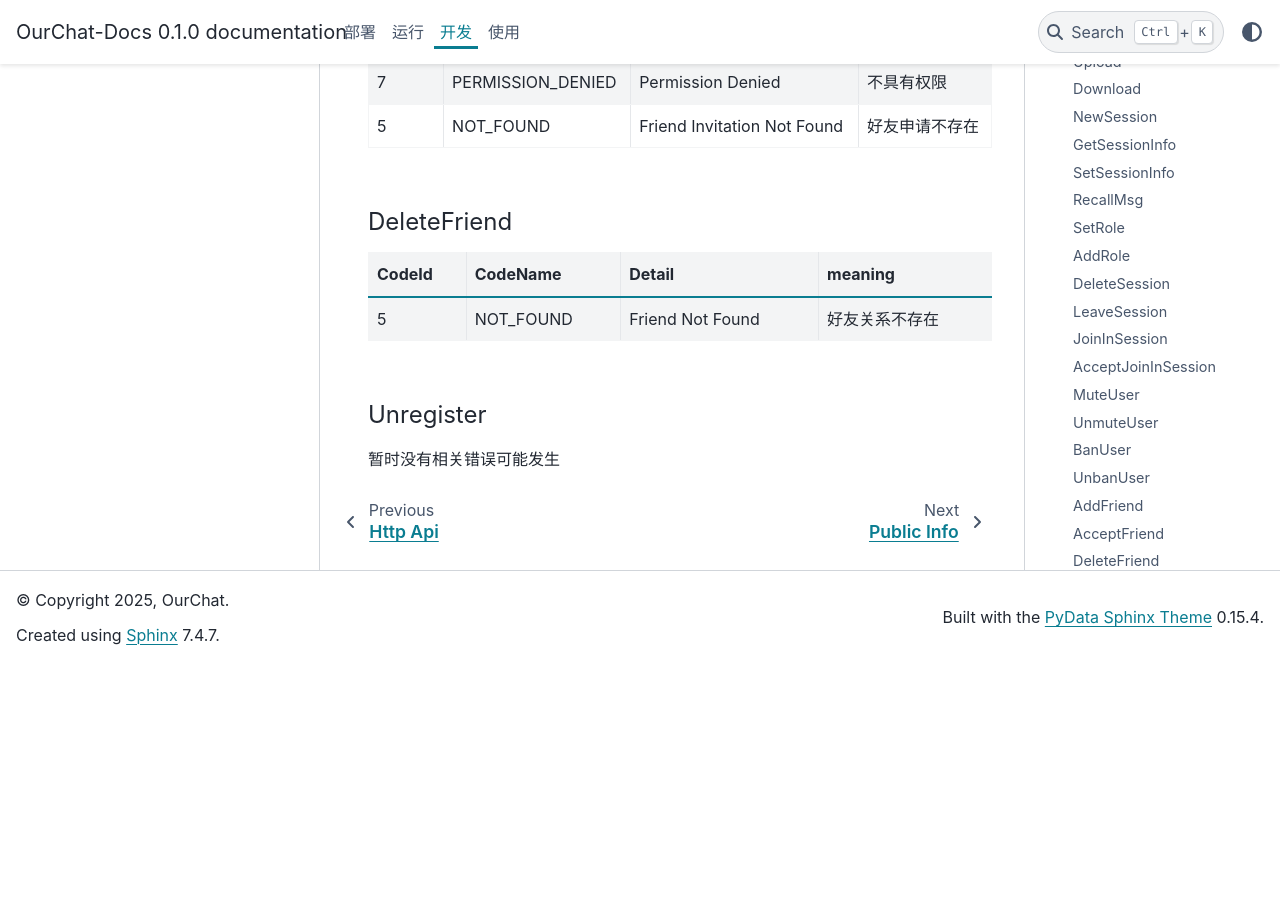
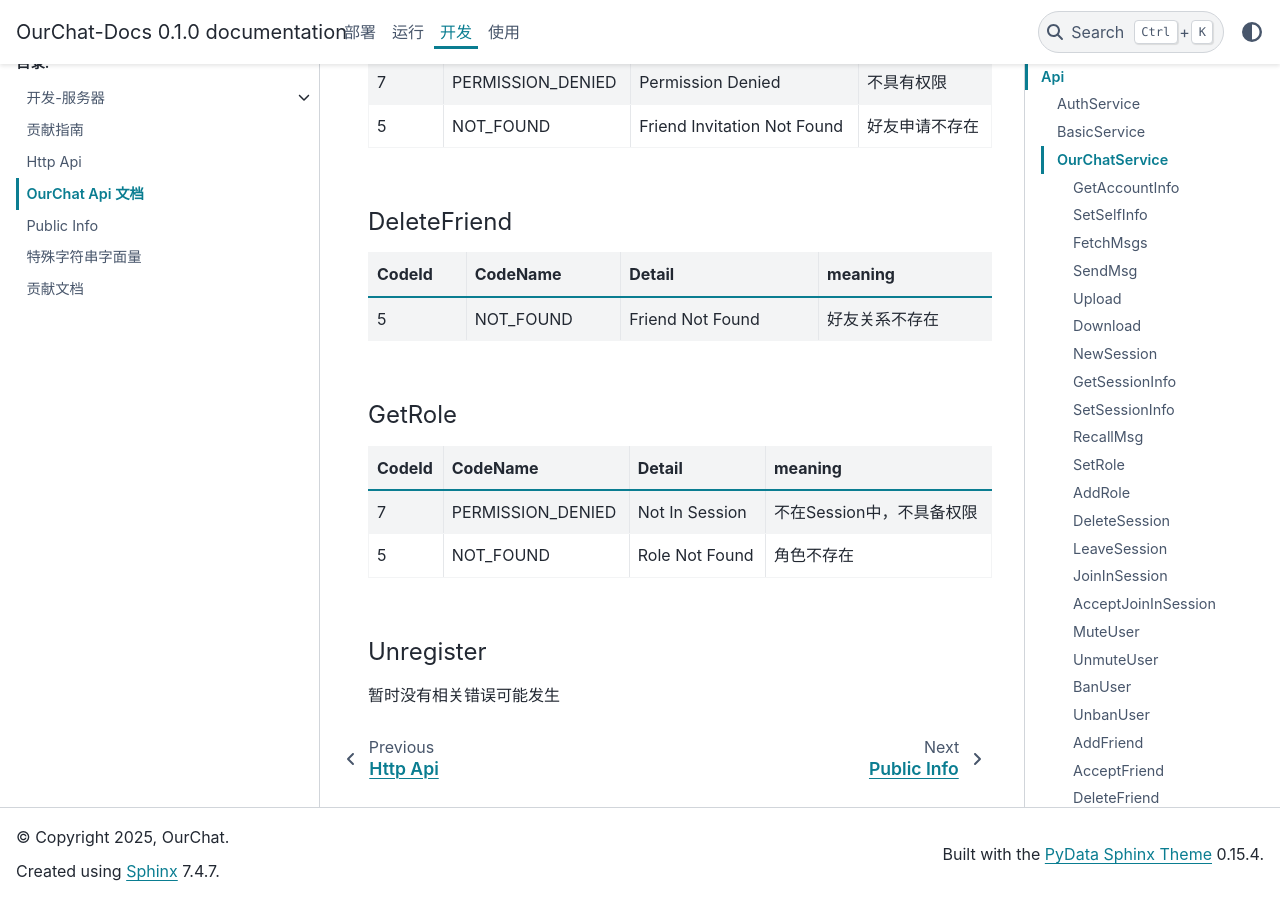
Before and after one commit to SkyUOI/OurChat-Docs, a Sphinx documentation site: the page built from docs/source/docs/development/api.md, in a window 1280 px wide and 900 px high, scrolled down 8975 px. Built offline with Sphinx 7.4.7 and the PyData theme 0.15.4, drawn with Linux system fonts in a browser that asks for light colours; before the commit the page ends 9639 px from its top, so only the background shows below that.

Commit message:
add get role api

```diff
--- a/docs/source/docs/development/api.md
+++ b/docs/source/docs/development/api.md
@@ -271,6 +271,13 @@
 | :----- | :-------- | :--------------- | :------------- |
 | 5      | NOT_FOUND | Friend Not Found | 好友关系不存在 |
 
+#### GetRole
+
+| CodeId | CodeName          | Detail         | meaning                   |
+| :----- | :---------------- | :------------- | :------------------------ |
+| 7      | PERMISSION_DENIED | Not In Session | 不在Session中，不具备权限 |
+| 5      | NOT_FOUND         | Role Not Found | 角色不存在                |
+
 #### Unregister
 
 暂时没有相关错误可能发生
```
